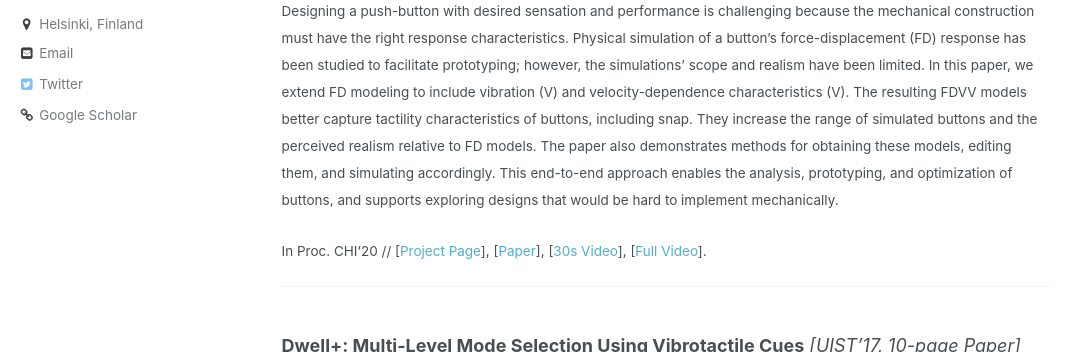
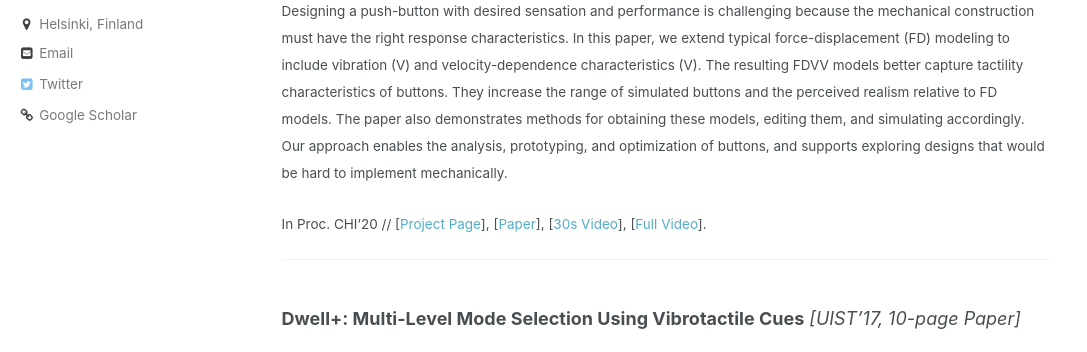
Before and after one commit to yichiliao/yichiliao.github.io, a Jekyll site: the page built from _pages/about.md, in a window 1280 px wide and 900 px high, scrolled down 851 px, cut to the strip 257-609 px from the top of the window. Shown: the whole strip, without its empty margins (0-1087 px from the left). Built offline with Jekyll 4.4.1, drawn with Linux system fonts in a browser that asks for light colours.

Commit message:
modify about

```diff
--- a/_pages/about.md
+++ b/_pages/about.md
@@ -30,7 +30,7 @@ Selected Publications
 <iframe width="560" height="315" src="https://www.youtube.com/embed/gE7v3Ai5bFk" frameborder="0" allowfullscreen></iframe>
 
 <small>
-Designing a push-button with desired sensation and performance is challenging because the mechanical construction must have the right response characteristics. Physical simulation of a button's force-displacement (FD) response has been studied to facilitate prototyping; however, the simulations' scope and realism have been limited. In this paper, we extend FD modeling to include vibration (V) and velocity-dependence characteristics (V). The resulting FDVV models better capture tactility characteristics of buttons, including snap. They increase the range of simulated buttons and the perceived realism relative to FD models. The paper also demonstrates methods for obtaining these models, editing them, and simulating accordingly. This end-to-end approach enables the analysis, prototyping, and optimization of buttons, and supports exploring designs that would be hard to implement mechanically.
+Designing a push-button with desired sensation and performance is challenging because the mechanical construction must have the right response characteristics. In this paper, we extend typical force-displacement (FD) modeling to include vibration (V) and velocity-dependence characteristics (V). The resulting FDVV models better capture tactility characteristics of buttons. They increase the range of simulated buttons and the perceived realism relative to FD models. The paper also demonstrates methods for obtaining these models, editing them, and simulating accordingly. Our approach enables the analysis, prototyping, and optimization of buttons, and supports exploring designs that would be hard to implement mechanically.
 </small>
 
 <small>In Proc. CHI'20 //
```
